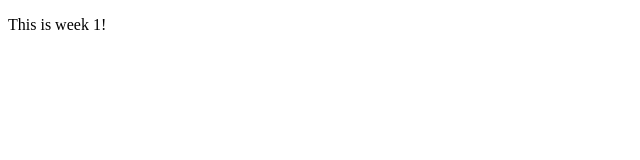
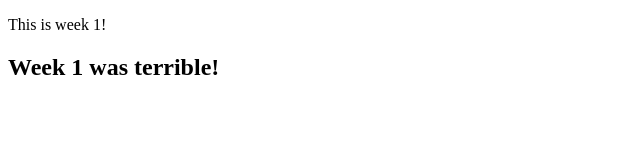
Before and after one commit to rrivera123/week1, a plain HTML site: page index.html in a window 1280 px wide. Shown: the whole page, without its empty margins (0-640 px from the left). Drawn offline with Linux system fonts and the light colour scheme.

Commit message:
Added h2 element

```diff
--- a/index.html
+++ b/index.html
@@ -6,5 +6,6 @@
 </head>
 <body>
     <p>This is week 1!</p>
+    <h2>Week 1 was terrible!</h2>
 </body>
 </html>
```
